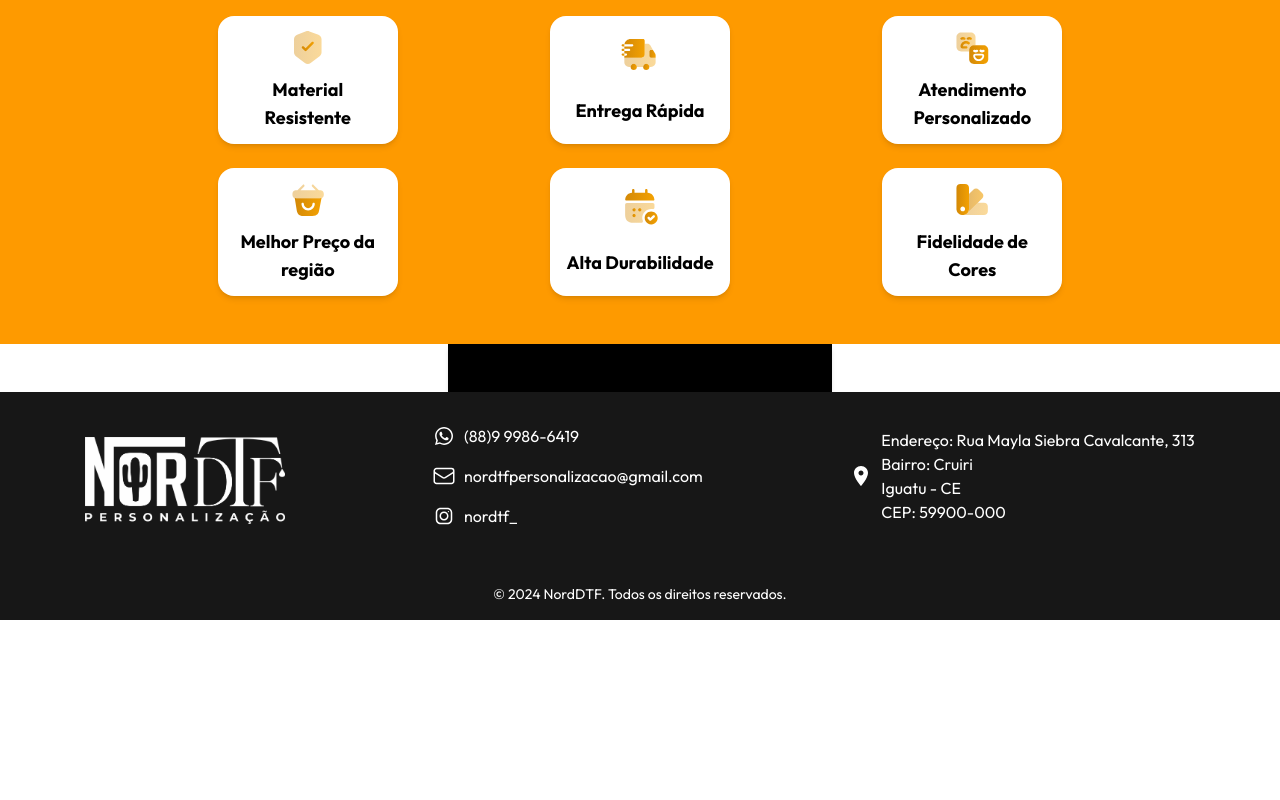
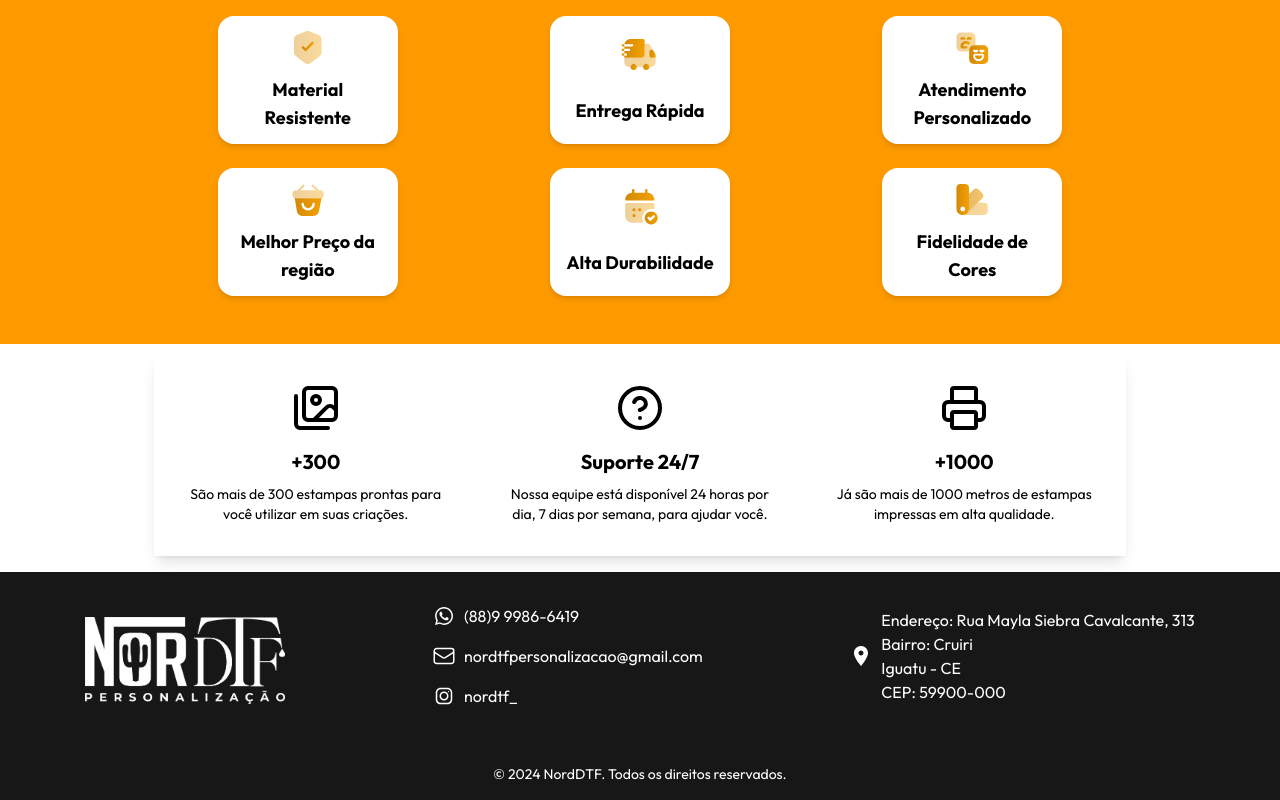
Before and after one commit to Julian-Cardoso/NordDTF, a Next.js app: page / in a window 1280 px wide. Shown: the part 608-1408 px from the top of the page. Before the commit the page ends 1228 px from the top, so only its background shows below. Built offline with nearby package versions, Linux system fonts and the light colour scheme.

Commit message:
feat:Card completamente implementado

```diff
--- a/src/app/_components/Card.tsx
+++ b/src/app/_components/Card.tsx
@@ -1,7 +1,71 @@
 export default function Card() {
   return (
-    <section>
-      <div className="flex flex-col md:flex-row items-center justify-center bg-black dark:bg-neutral-900 p-6 roundedt-t-lg shadow-md max-w-sm mx-auto"></div>
+    <section className="w-full flex flex-col items-center justify-center bg-white dark:bg-neutral-900 pb-0 pt-2 px-8">
+      <div className="flex flex-col md:flex-row items-center justify-center max-w-[80%] w-[80%] bg-white dark:bg-neutral-800 rounded-t-lg overflow-hidden shadow-lg mb-4">
+        {[
+          {
+            iconPath: (
+              <>
+                <path d="M18 22H4a2 2 0 0 1-2-2V6" />
+                <path d="m22 13-1.296-1.296a2.41 2.41 0 0 0-3.408 0L11 18" />
+                <circle cx="12" cy="8" r="2" />
+                <rect width="16" height="16" x="6" y="2" rx="2" />
+              </>
+            ),
+            title: "+300",
+            desc: "São mais de 300 estampas prontas para você utilizar em suas criações.",
+          },
+          {
+            iconPath: (
+              <>
+                <circle cx="12" cy="12" r="10" />
+                <path d="M9.09 9a3 3 0 0 1 5.83 1c0 2-3 3-3 3" />
+                <path d="M12 17h.01" />
+              </>
+            ),
+            title: "Suporte 24/7",
+            desc: "Nossa equipe está disponível 24 horas por dia, 7 dias por semana, para ajudar você.",
+          },
+          {
+            iconPath: (
+              <>
+                <path d="M6 18H4a2 2 0 0 1-2-2v-5a2 2 0 0 1 2-2h16a2 2 0 0 1 2 2v5a2 2 0 0 1-2 2h-2" />
+                <path d="M6 9V3a1 1 0 0 1 1-1h10a1 1 0 0 1 1 1v6" />
+                <rect x="6" y="14" width="12" height="8" rx="1" />
+              </>
+            ),
+            title: "+1000",
+            desc: "Já são mais de 1000 metros de estampas impressas em alta qualidade.",
+          },
+        ].map((item, i) => (
+          <div
+            key={i}
+            className="group relative flex-1 flex flex-col items-center justify-center px-4 py-6 transition-all duration-300 ease-in-out hover:shadow-xl hover:bg-amber-500 dark:hover:bg-amber-500 dark:hover:text-white rounded-lg m-2"
+          >
+            <div className="mb-4 transition-transform duration-300 ease-in-out group-hover:scale-105">
+              <svg
+                xmlns="http://www.w3.org/2000/svg"
+                viewBox="0 0 24 24"
+                fill="none"
+                stroke="currentColor"
+                strokeWidth="2"
+                strokeLinecap="round"
+                strokeLinejoin="round"
+                className="w-12 h-12 text-black dark:text-amber-500 group-hover:text-black dark:group-hover:text-white transition-colors duration-300"
+                aria-hidden="true"
+              >
+                {item.iconPath}
+              </svg>
+            </div>
+            <h3 className="text-xl font-bold mb-2 text-black dark:text-white group-hover:text-black dark:group-hover:text-white transition-all duration-300 ease-in-out group-hover:scale-105">
+              {item.title}
+            </h3>
+            <p className="text-sm text-center text-black dark:text-white group-hover:text-black dark:group-hover:text-white transition-all duration-300 ease-in-out group-hover:scale-105">
+              {item.desc}
+            </p>
+          </div>
+        ))}
+      </div>
     </section>
   );
 }
```
